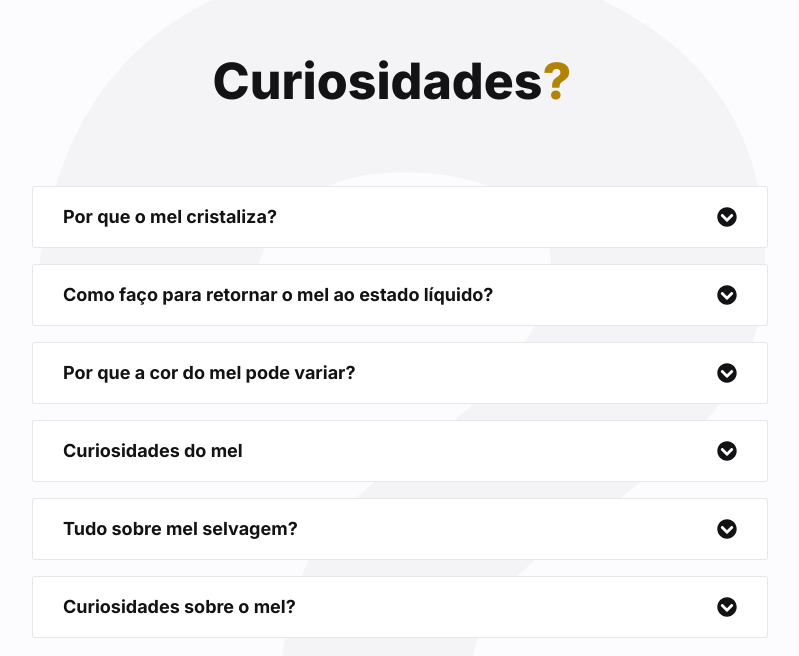
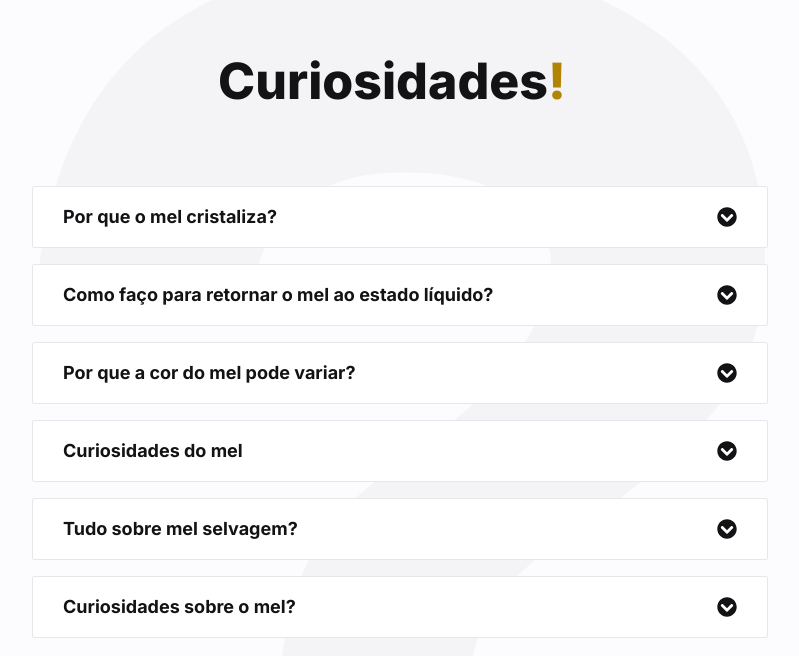
Before and after one commit to k-nylander/Mel_Selvagem-free, a React (Create React App) app: page / in a window 1280 px wide. Shown: the part 3572-4228 px from the top of the page, without its empty margins (240-1039 px from the left). Built offline with nearby package versions, Linux system fonts and the light colour scheme; the HTML template or start-up script is replaced by a standard one.

Commit message:
expressão

```diff
--- a/src/components/Faq.js
+++ b/src/components/Faq.js
@@ -21,7 +21,7 @@ const Faq = () => {
           <img className='lg:hidden' src={icon} alt=''/>
           <h2 className='h2 section-title lg:mt-[100px]'>
             {title}
-            <span className='text-primary-400'>?</span>
+            <span className='text-primary-400'>!</span>
           </h2>
         </div>
         {/* accordion list */}
```
